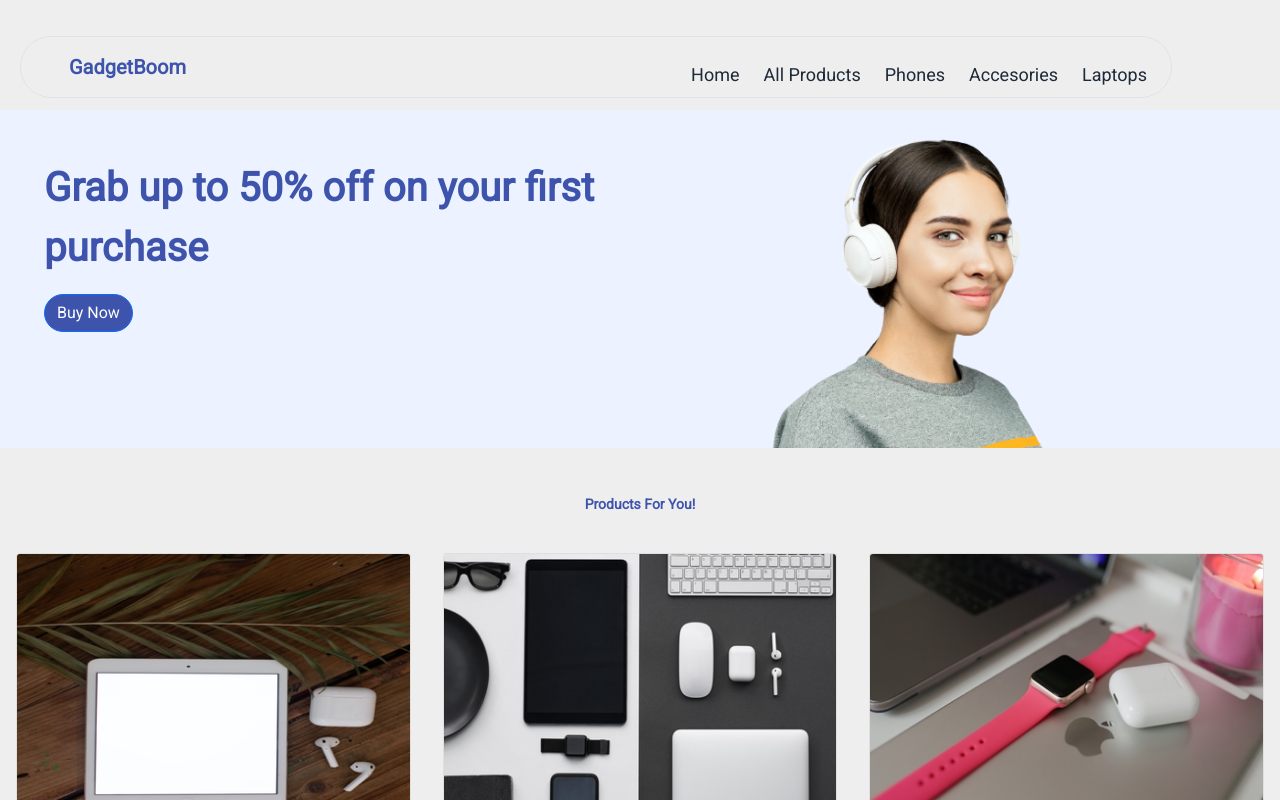
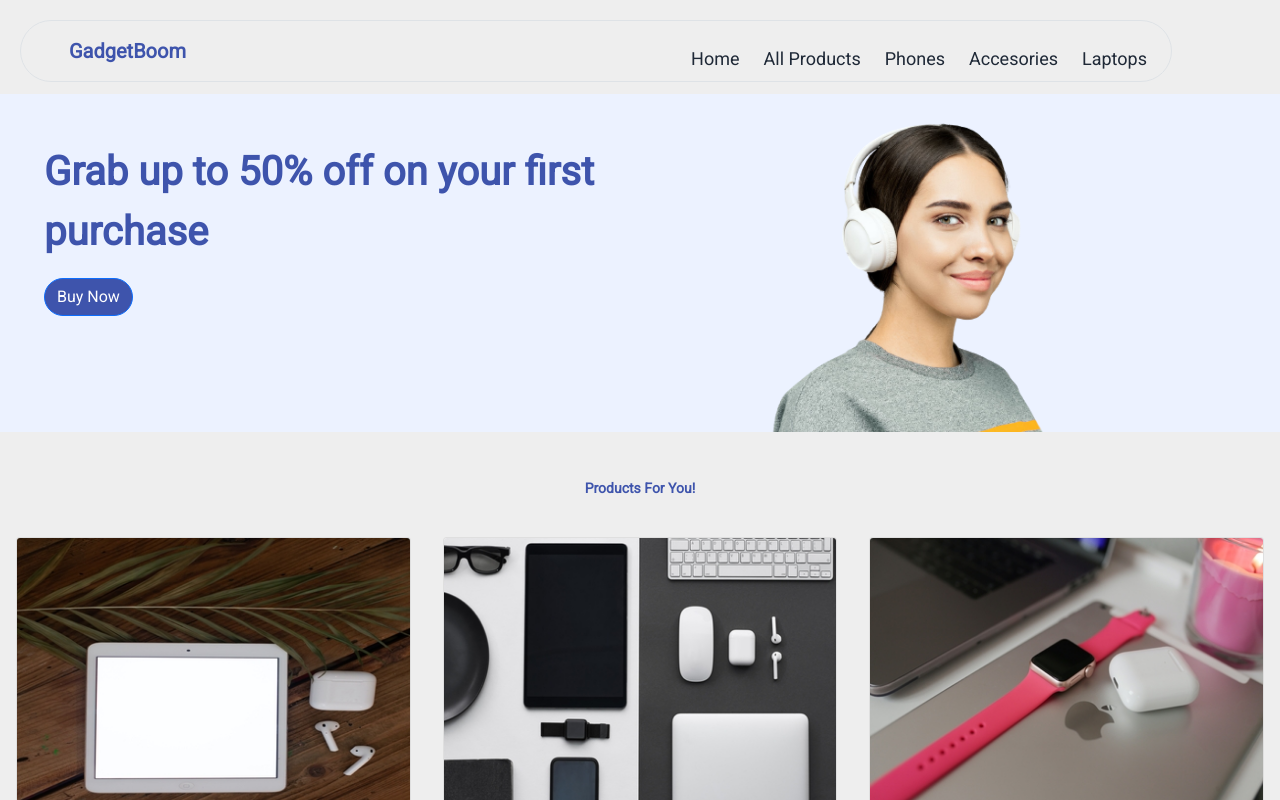
Before and after one commit to samueldobi/Ecommerce-react-app, a React (Vite) app: page / in a window 1280 px wide. Shown: the top 800 px of the page. Built offline with nearby package versions, Linux system fonts and the light colour scheme.

Commit message:
small design changes

```diff
--- a/src/components/Navbar.jsx
+++ b/src/components/Navbar.jsx
@@ -26,7 +26,7 @@ function MyNavbar() {
   return (
     <div ref={navbarRef}>
        <header className="sticky top-0 inset-x-0 flex flex-wrap md:justify-start md:flex-nowrap z-50 w-full text-sm hero-header m-2 p-1 ">
-            <nav className="mt-4 relative max-w-6xl w-full border border-gray-200 rounded-[2rem] mx-2 py-2.5 md:flex md:items-center md:justify-between md:py-0 md:px-6 md:mx-auto">
+            <nav className="mt-2 relative max-w-6xl w-full border border-gray-200 rounded-[2rem] mx-2 py-2.5 md:flex md:items-center md:justify-between md:py-0 md:px-6 md:mx-auto">
 
               {/* Logo */}
               <div className="px-4 md:px-0 flex justify-between items-center w-full md:w-auto">
```
